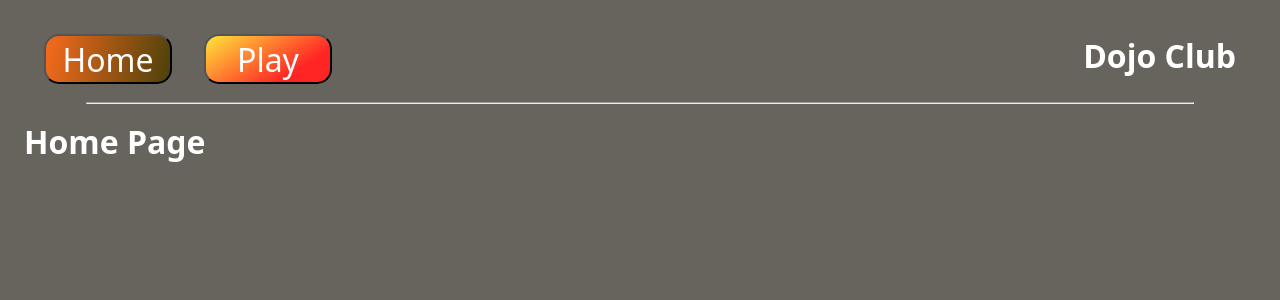
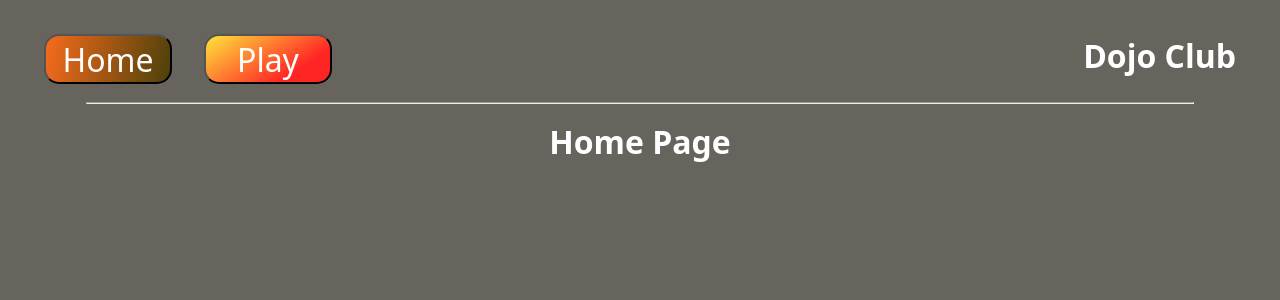
Before and after one commit to Alberteda/The-Dojo-Blog, a React (Create React App) app: page / in a window 1280 px wide. Shown: the top 300 px of the page. Built offline with nearby package versions, Linux system fonts and the light colour scheme; a web font is replaced by a local one.

Commit message:
add styling to homepage component

```diff
--- a/src/index.css
+++ b/src/index.css
@@ -73,3 +73,7 @@ body {
 .navbar-title {
   text-align: right;
 }
+
+.home-page {
+  text-align: center;
+}
```
